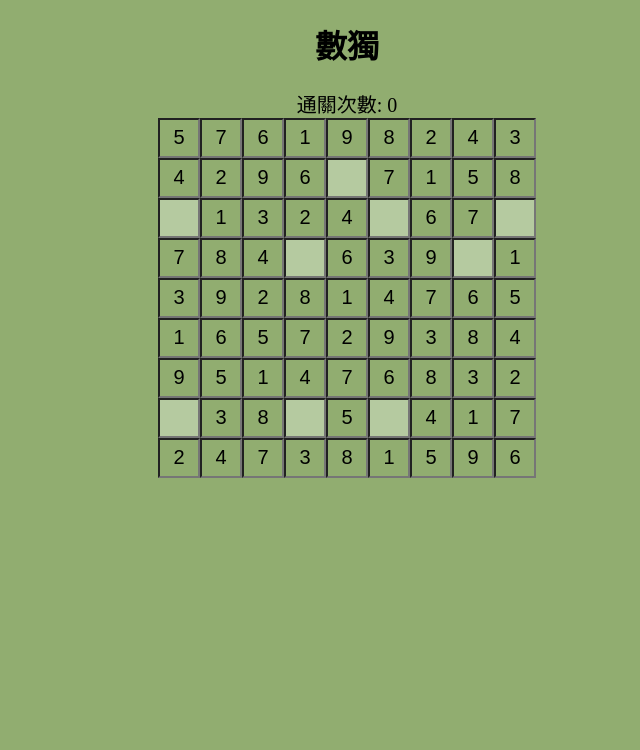
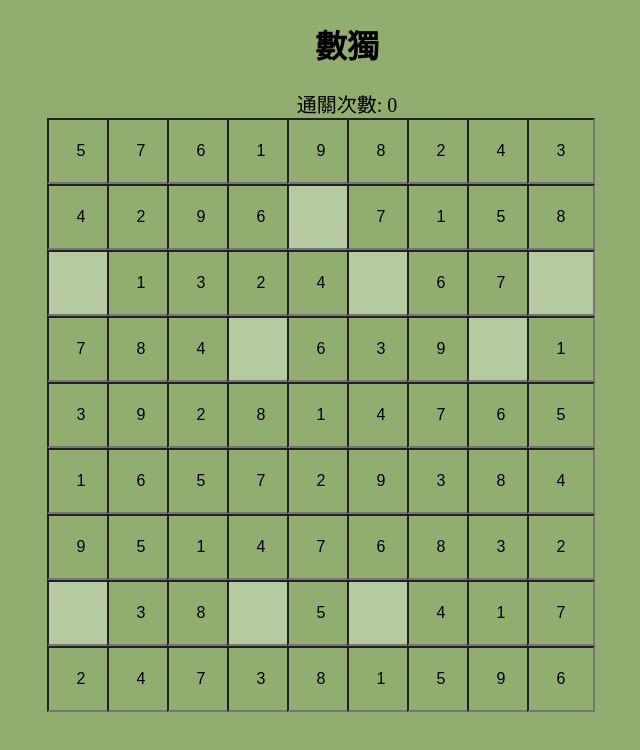
Before and after one commit to feel0729/my-sudoku-game, a Vue app: page / in a window 1280 px wide. Shown: the top 750 px of the page, without its empty margins (301-941 px from the left). Built offline with nearby package versions, Linux system fonts and the light colour scheme.

Commit message:
調整大小

```diff
--- a/src/assets/sudoku.css
+++ b/src/assets/sudoku.css
@@ -9,20 +9,20 @@
 
 .sudoku-grid {
     display: grid;
-    grid-template-rows: repeat(9, 42px);
-    grid-template-columns: repeat(9, 42px);
+    grid-template-rows: repeat(9, 10%);
+    grid-template-columns: repeat(9, 10%);
     gap: 1 px;
-    max-width: 420px;
-    max-height: 420px;
+    width: 600px;
+    height: 600px;
     overflow: auto;
 }
 
 .sudoku-cell {
-    width: 34px;
-    height: 34px;
+    width: 100%;
+    height: 100%;
     text-align: center;
     background-color: #B5CAA0;
-    font-size: 20px;
+    font-size: 100%;
     -moz-appearance: textfield;
     /* Firefox */
 }
@@ -49,7 +49,9 @@
 }
 
 .next-level {
-    margin-top: 20px;
+    margin-top: 10px;
+    width: 100%;
+    height: 10%;
 }
 
 .congrats-message {
```
